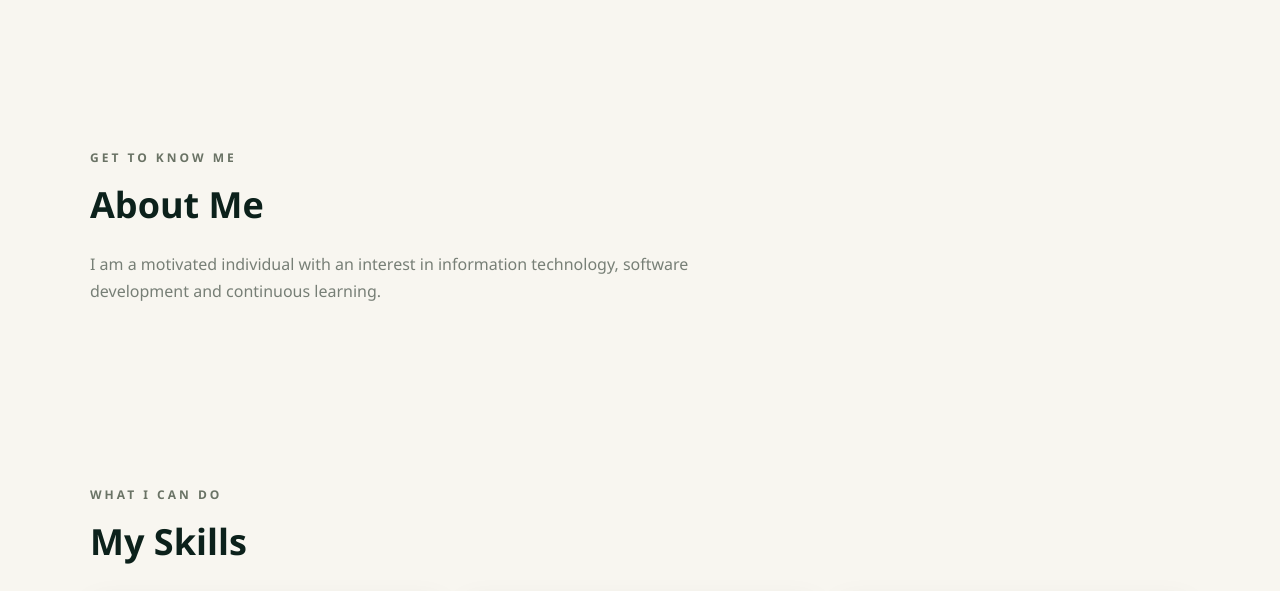
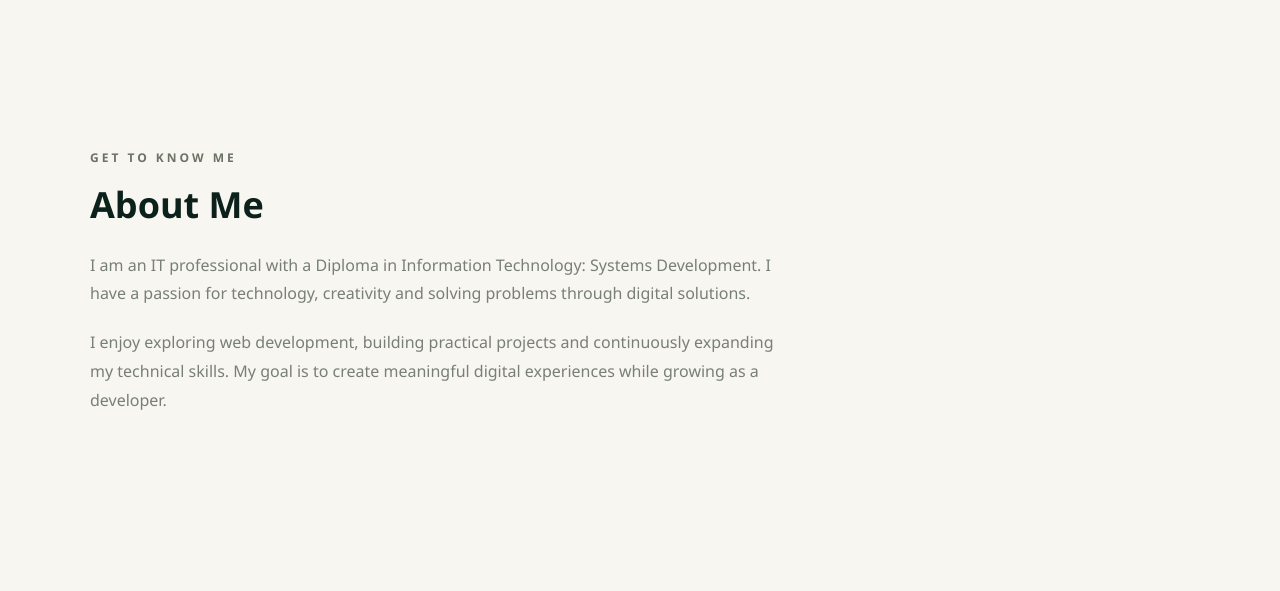
Before and after one commit to Lucracia93/earthy-portfolio, a plain HTML site: page index.html in a window 1280 px wide. Shown: the part 592-1183 px from the top of the page. Drawn offline with Linux system fonts and the light colour scheme; a script that the page names is missing.

Commit message:
Update index.html and style.css

```diff
--- a/index.html
+++ b/index.html
@@ -116,10 +116,20 @@
             <h2>About Me</h2>
 
             <p>
-                I am a motivated individual with an interest in
-                information technology, software development and
-                continuous learning.
+                I am an IT professional with a Diploma in
+                Information Technology: Systems Development.
+                I have a passion for technology, creativity and
+                solving problems through digital solutions.
             </p>
+
+
+            <p>
+                I enjoy exploring web development, building
+                practical projects and continuously expanding
+                my technical skills. My goal is to create
+                meaningful digital experiences while growing
+                as a developer.
+           </p>
         </section>
 
         <!-- Skills Section -->
--- a/style.css
+++ b/style.css
@@ -280,11 +280,14 @@ a {
     margin-bottom: 24px;
     font-weight: 600;
 }
+
 .section > p:not(.eyebrow) {
     max-width: 700px;
     color: var(--muted);
+    font-size: 16px;
+    line-height: 1.8;
+    margin-bottom: 20px;
 }
-
 /* =================================
    6. SKILLS
 ================================= */
```
